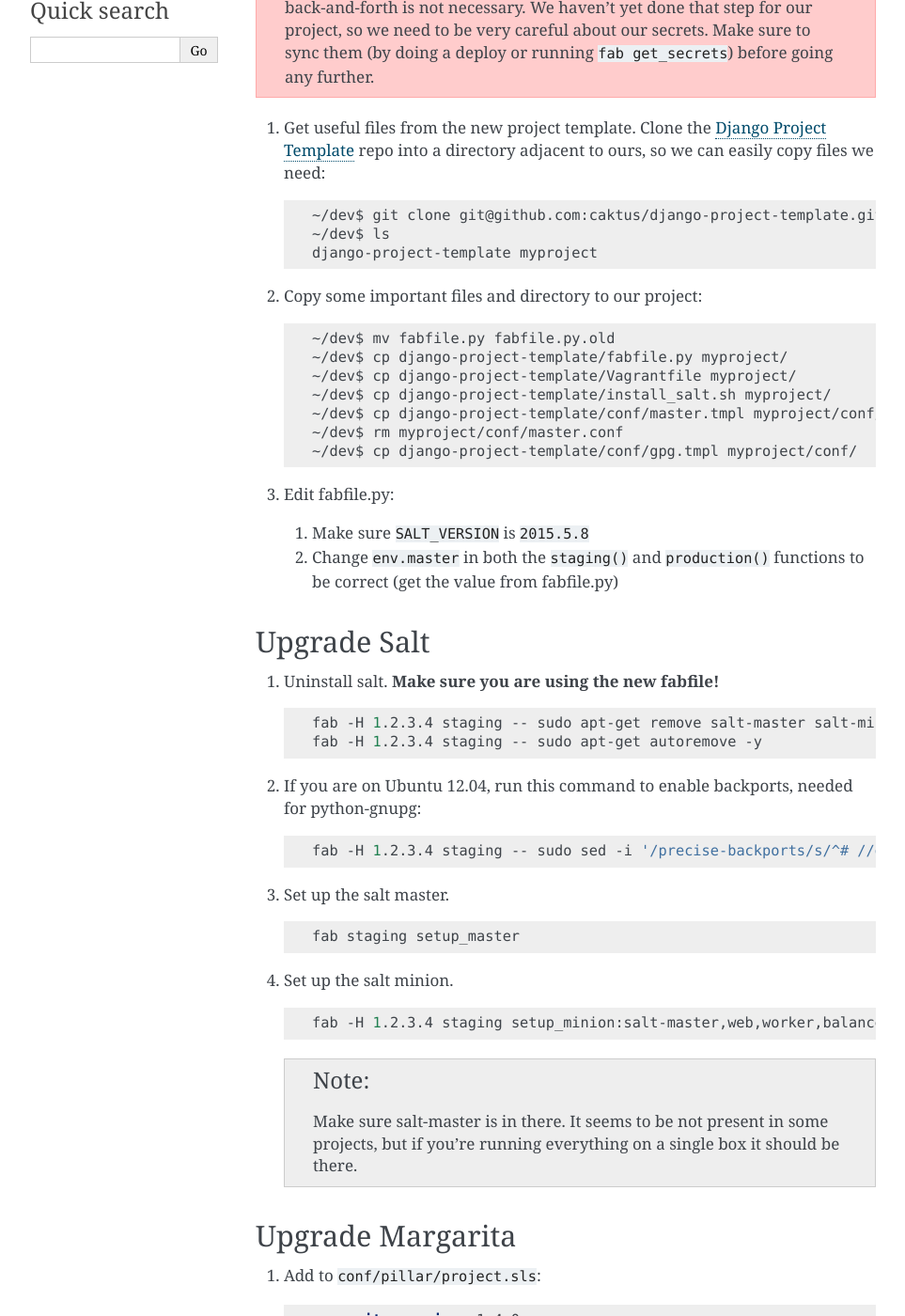
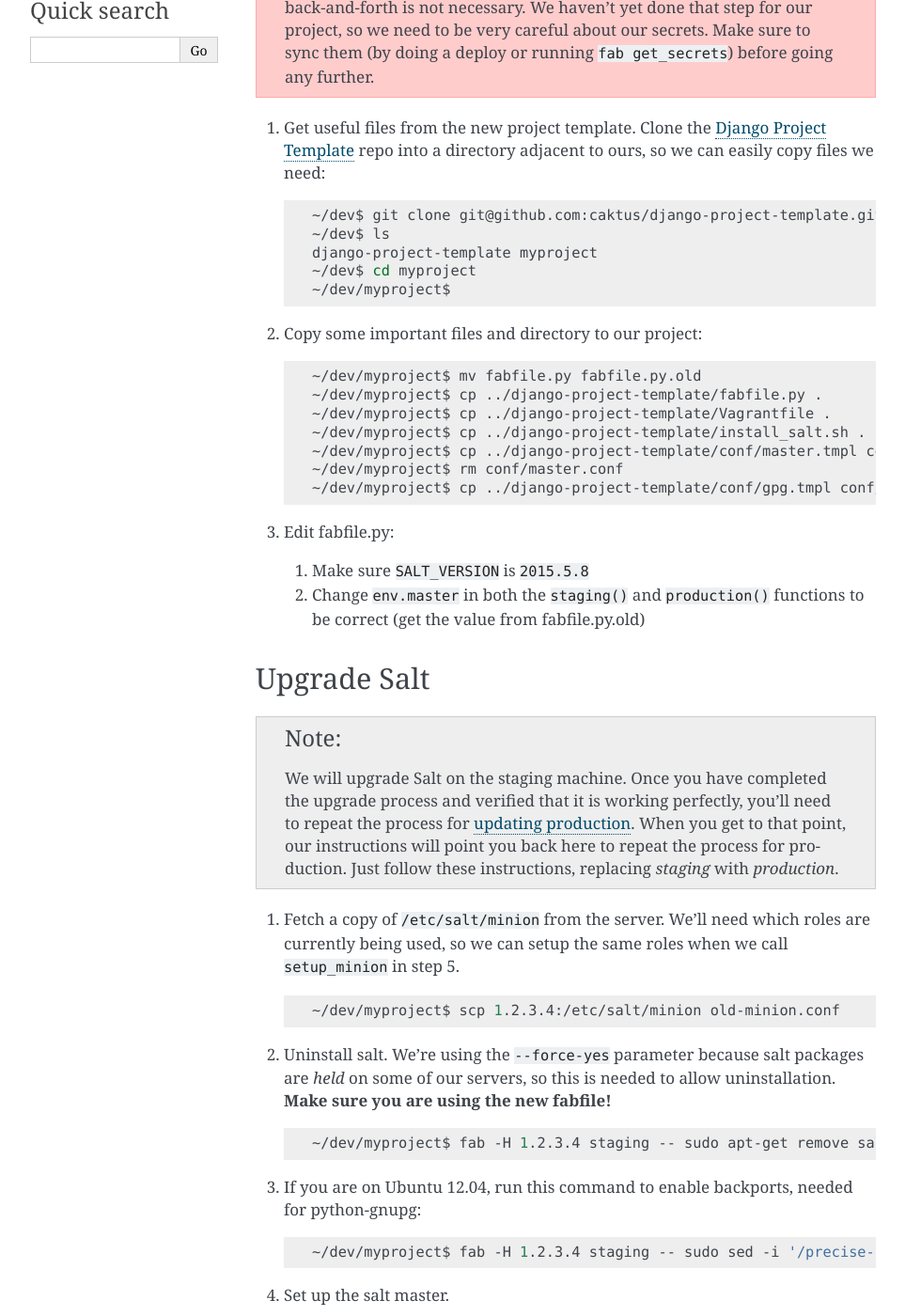
Before and after one commit to caktus/guidebook, a Sphinx documentation site: the page built from source/margarita/upgrading.rst, in a window 1280 px wide and 1400 px high, scrolled down 622 px. Shown: the whole window at 94% size, without its empty margins (148-1111 px from the left). Built offline with Sphinx 7.4.7, drawn with Linux system fonts in a browser that asks for light colours; some of the changed text lies outside the part shown.

Commit message:
Address all inline feedback

```diff
--- a/source/margarita/upgrading.rst
+++ b/source/margarita/upgrading.rst
@@ -39,56 +39,74 @@
       ~/dev$ git clone git@github.com:caktus/django-project-template.git
       ~/dev$ ls
       django-project-template myproject
+      ~/dev$ cd myproject
+      ~/dev/myproject$
+
 
 #. Copy some important files and directory to our project:
 
    .. code-block:: bash
 
-      ~/dev$ mv fabfile.py fabfile.py.old
-      ~/dev$ cp django-project-template/fabfile.py myproject/
-      ~/dev$ cp django-project-template/Vagrantfile myproject/
-      ~/dev$ cp django-project-template/install_salt.sh myproject/
-      ~/dev$ cp django-project-template/conf/master.tmpl myproject/conf/
-      ~/dev$ rm myproject/conf/master.conf
-      ~/dev$ cp django-project-template/conf/gpg.tmpl myproject/conf/
+      ~/dev/myproject$ mv fabfile.py fabfile.py.old
+      ~/dev/myproject$ cp ../django-project-template/fabfile.py .
+      ~/dev/myproject$ cp ../django-project-template/Vagrantfile .
+      ~/dev/myproject$ cp ../django-project-template/install_salt.sh .
+      ~/dev/myproject$ cp ../django-project-template/conf/master.tmpl conf/
+      ~/dev/myproject$ rm conf/master.conf
+      ~/dev/myproject$ cp ../django-project-template/conf/gpg.tmpl conf/
 
 #. Edit fabfile.py:
 
    1. Make sure ``SALT_VERSION`` is ``2015.5.8``
    2. Change ``env.master`` in both the ``staging()`` and ``production()`` functions to be
-      correct (get the value from fabfile.py)
+      correct (get the value from fabfile.py.old)
 
 .. _upgrade-salt:
 
 Upgrade Salt
 ------------
 
-#. Uninstall salt. **Make sure you are using the new fabfile!**
+.. NOTE:: We will upgrade Salt on the staging machine. Once you have completed the upgrade process
+          and verified that it is working perfectly, you'll need to repeat the process for `updating
+          production`_. When you get to that point, our instructions will point you back here to
+          repeat the process for production. Just follow these instructions, replacing *staging*
+          with *production*.
+
+1. Fetch a copy of ``/etc/salt/minion`` from the server. We'll need which roles are currently being
+   used, so we can setup the same roles when we call ``setup_minion`` in step 5.
 
    .. code-block:: bash
 
-      fab -H 1.2.3.4 staging -- sudo apt-get remove salt-master salt-minion -y
-      fab -H 1.2.3.4 staging -- sudo apt-get autoremove -y
+      ~/dev/myproject$ scp 1.2.3.4:/etc/salt/minion old-minion.conf
+
+#. Uninstall salt. We're using the ``--force-yes`` parameter because salt packages are *held* on
+   some of our servers, so this is needed to allow uninstallation. **Make sure you are using the new
+   fabfile!**
+
+   .. code-block:: bash
+
+      ~/dev/myproject$ fab -H 1.2.3.4 staging -- sudo apt-get remove salt-master salt-minion salt-common -y --force-yes
 
 #. If you are on Ubuntu 12.04, run this command to enable backports, needed for python-gnupg:
 
    .. code-block:: bash
 
-      fab -H 1.2.3.4 staging -- sudo sed -i '/precise-backports/s/^# //g' /etc/apt/sources.list
+      ~/dev/myproject$ fab -H 1.2.3.4 staging -- sudo sed -i '/precise-backports/s/^#//g' /etc/apt/sources.list
 
 #. Set up the salt master.
 
    .. code-block:: bash
 
-      fab staging setup_master
+      ~/dev/myproject$ fab staging setup_master
 
-#. Set up the salt minion.
+#. Set up the salt minion. Get the list of roles from the ``old-minion.conf`` you saved in step 1.
+   The example below shows all possible roles being assigned to this minion.
 
    .. code-block:: bash
 
-      fab -H 1.2.3.4 staging setup_minion:salt-master,web,worker,balancer,db-master,queue,cache
+      ~/dev/myproject$ fab -H 1.2.3.4 staging setup_minion:salt-master,web,worker,balancer,db-master,queue,cache
 
-   .. NOTE:: Make sure salt-master is in there. It seems to be not present in some projects, but
+   .. NOTE:: Make sure ``salt-master`` is in there. It seems to be absent in some projects, but
              if you're running everything on a single box it should be there.
 
 
@@ -99,7 +117,7 @@
 
    .. code-block:: yaml
 
-      margarita_version: 1.4.0
+      margarita_version: 1.5.0
       less_version: 1.5.1   # or whatever you're currently using
       postgres_version: 9.1 # or whatever you're currently using
 
@@ -108,15 +126,15 @@
 
    .. code-block:: bash
 
-      ~/dev$ mv myproject/conf/salt myproject/salt.old
-      ~/dev$ cp -r django-project-template/conf/salt myproject/conf/
+      ~/dev/myproject$ mv conf/salt salt.old
+      ~/dev/myproject$ cp -r ../django-project-template/conf/salt conf/
 
 #. Sync these states over to the server (do this separately from the actual deploy so that
    failures can be caught before actually trying to deploy)
 
    .. code-block:: bash
 
-      fab -f fabfile.py staging sync
+      ~/dev/myproject$ fab staging sync
 
 
 Single Deploy settings
@@ -281,11 +299,17 @@
 
 Deploy!!!
 ---------
+
+Commit your changes and push them to a feature branch on github. Change the ``repo:branch`` value
+from *develop* to *your-feature-branch* in ``conf/pillar/staging.sls``. This tells salt to checkout
+*your-feature-branch*. Remember to change this back to *develop* when this entire process is
+successful and your code gets merged to *develop*.
+
 Here's the big test! Deploy:
 
 .. code-block:: bash
 
-   fab staging deploy
+   ~/dev/myproject$ fab staging deploy
 
 And of course that worked! If not, let us know so we can help.
 
@@ -295,11 +319,11 @@
 ---------------
 
 This must be done because the new fabfile has removed the *secrets-syncing* logic, so unsuspecting
-developers **will likely** stomp on each others secrets. Encrypting cannot  be done ``setup_master``
-has run successfully. We'll do staging now, but we can't do production until we've done
-``setup_master`` on production.
+developers **will likely** stomp on each others secrets. Encrypting cannot be done until
+``setup_master`` has run successfully. We'll do staging now, but we can't do production until we've
+run ``setup_master`` on production.
 
-1. Add this declaration to the top of env.sls::
+1. Add this declaration to the top of ``conf/pillar/staging/env.sls``::
 
      #!yaml|gpg
 
@@ -312,7 +336,7 @@
 
    .. code-block:: bash
 
-      fab staging encrypt:DB_PASSWORD='superSecretPassword'
+      ~/dev/myproject$ fab staging encrypt:DB_PASSWORD='superSecretPassword'
       "DB_PASSWORD": |-
         -----BEGIN PGP MESSAGE-----
         Version: GnuPG v1
@@ -333,7 +357,7 @@
 
    .. code-block:: bash
 
-      fab staging encrypt:github_key.priv
+      ~/dev/myproject$ fab staging encrypt:github_key.priv
 
    The encrypted version will then be in ``github_key.priv.asc``. Copy the content from that file
    into ``env.sls``.
@@ -342,14 +366,14 @@
 
    .. code-block:: bash
 
-      mv conf/pillar/staging/secrets.sls staging-secrets.sls
+      ~/dev/myproject$ mv conf/pillar/staging/secrets.sls staging-secrets.sls
 
 #. Rename ``env.sls``:
 
    .. code-block:: bash
 
-      mv conf/pillar/staging/env.sls conf/pillar/staging.sls
-      rmdir conf/pillar/staging
+      ~/dev/myproject$ mv conf/pillar/staging/env.sls conf/pillar/staging.sls
+      ~/dev/myproject$ rmdir conf/pillar/staging
 
 #. Update the ``conf/pillar/top.sls`` file:
 
@@ -367,11 +391,11 @@
       +    - staging
          'environment:production':
 
-#. Commit and redeploy:
+#. Commit, push, and redeploy:
 
    .. code-block:: bash
 
-      fab staging deploy
+      ~/dev/myproject$ fab staging deploy
 
 Miscellaneous work
 ------------------
@@ -400,6 +424,7 @@
    * setup.cfg
    * .travis.yml (look at project.travis.yml)
 
+
 Updating Production
 -------------------
 
@@ -413,8 +438,8 @@
 
 #. Commit those changes and then run::
 
-     fab production sync
-     fab production deploy
+     ~/dev/myproject$ fab production sync
+     ~/dev/myproject$ fab production deploy
 
 
 Troubleshooting
@@ -426,8 +451,8 @@
 
 * ``newrelic_license_key`` must be capitalized. Some projects have a secret for
   ``newrelic_license_key``, but the current margarita uses ``NEW_RELIC_LICENSE_KEY``
-* NewRelic settings may need adjusting, which you can do via environment variables (see the
-  margarita README for details)
+* NewRelic settings may need adjusting, which you can do via environment variables (see
+  other documentation in this repo for details).
 * If you get timeout errors during the first deploy, it may be because of a few different issues.
 
   * Low CPU/RAM servers might need the salt timeouts extended. Add ``timeout: 600`` to
@@ -441,14 +466,15 @@
 
     That says port 4506 (DPT) is being blocked by the firewall. If so, run::
 
-      ufw allow salt
+      # ufw allow salt
 
-  If salt is installed, that will turn open up the ports that salt needs. Our deploy does that too,
-  but if the firewall is already running, then our salt state can't run. I'm still confused how this
-  problem happened on a server which had already been running salt successfully, but ¯\\_(ツ)_/¯.
-* *VAGRANT NOTE*: Make sure to undo the setting which syncs the conf folder to ``/srv`` on the VM,
-  because the project no longer expects that folder to be synced, so will run into problems trying
-  to change permissions on the files there.
+  If salt is installed, the command above will open up the ports that salt needs. Our deploy does
+  that too, but if the firewall is already running, then our salt state can't run. I'm still
+  confused how this problem happened on a server which had already been running salt successfully,
+  but ¯\\_(ツ)_/¯.
+* *VAGRANT NOTE*: Make sure to undo the ``Vagrantfile`` setting which syncs the conf folder to
+  ``/srv`` on the VM, because the project no longer expects that folder to be synced, so will run
+  into problems trying to change permissions on the files there.
 
   Change this::
 
@@ -463,5 +489,12 @@
 
   .. code-block:: bash
 
-     fab -H 127.0.0.1:2222 vagrant -- sudo rm /var/www/myproject/source
-     fab -H 127.0.0.1:2222 vagrant -- sudo rm /var/www/myproject/public
+     ~/dev/myproject$ fab -H 127.0.0.1:2222 vagrant -- sudo rm /var/www/myproject/source
+     ~/dev/myproject$ fab -H 127.0.0.1:2222 vagrant -- sudo rm /var/www/myproject/public
+
+* If you see an error like the following, it means that your local ``conf`` directory has contents
+  that it shouldn't. Remove the file/directory in question locally and then rerun the sync command.
+
+  .. code-block:: bash
+
+     [54.234.112.22] out: mv: cannot move `/tmp/salt/local' to `/srv/local': Directory not empty
```
Also changed, not shown: other parts of source/margarita/upgrading.rst (+2 -2 lines).
